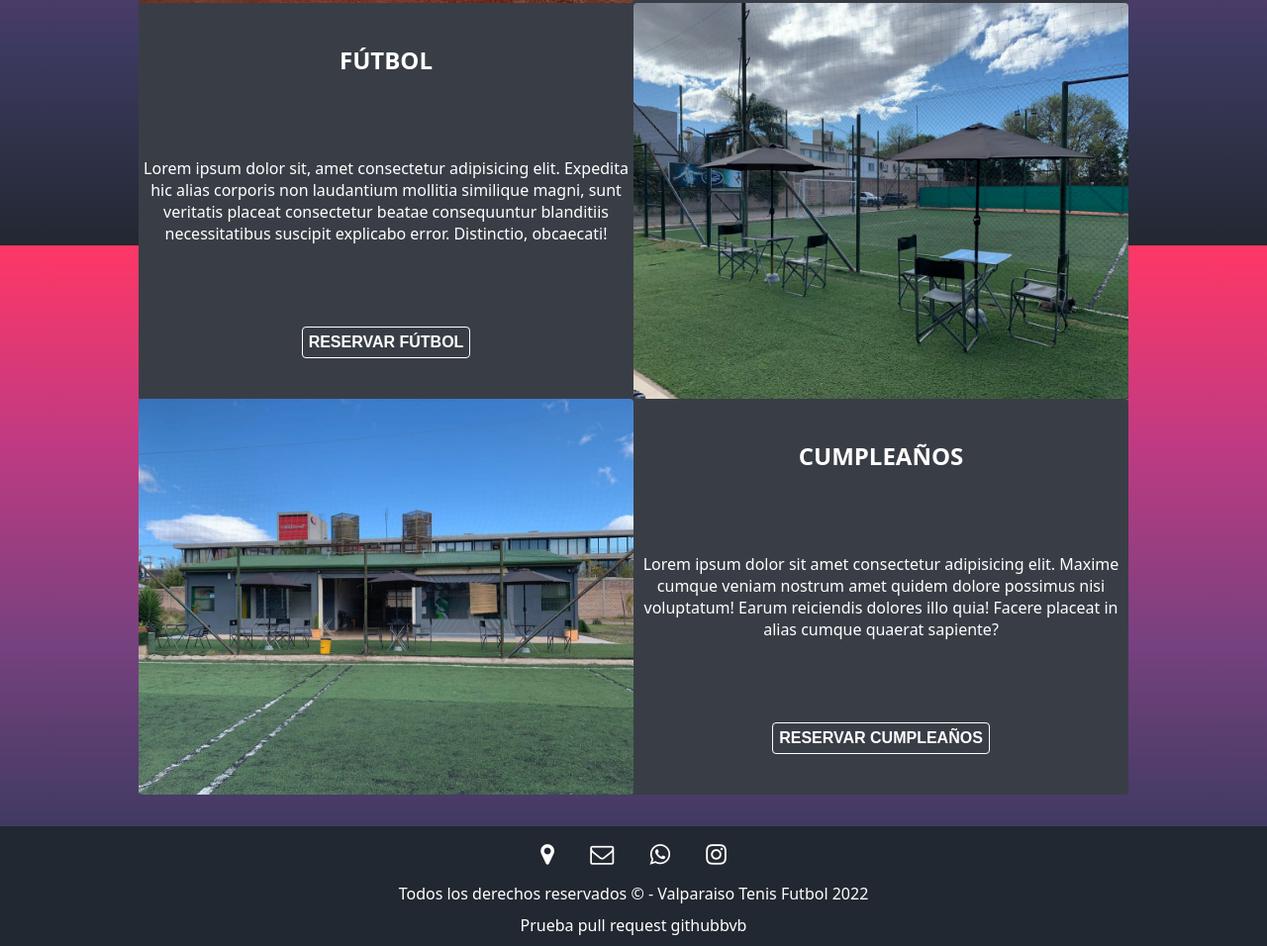
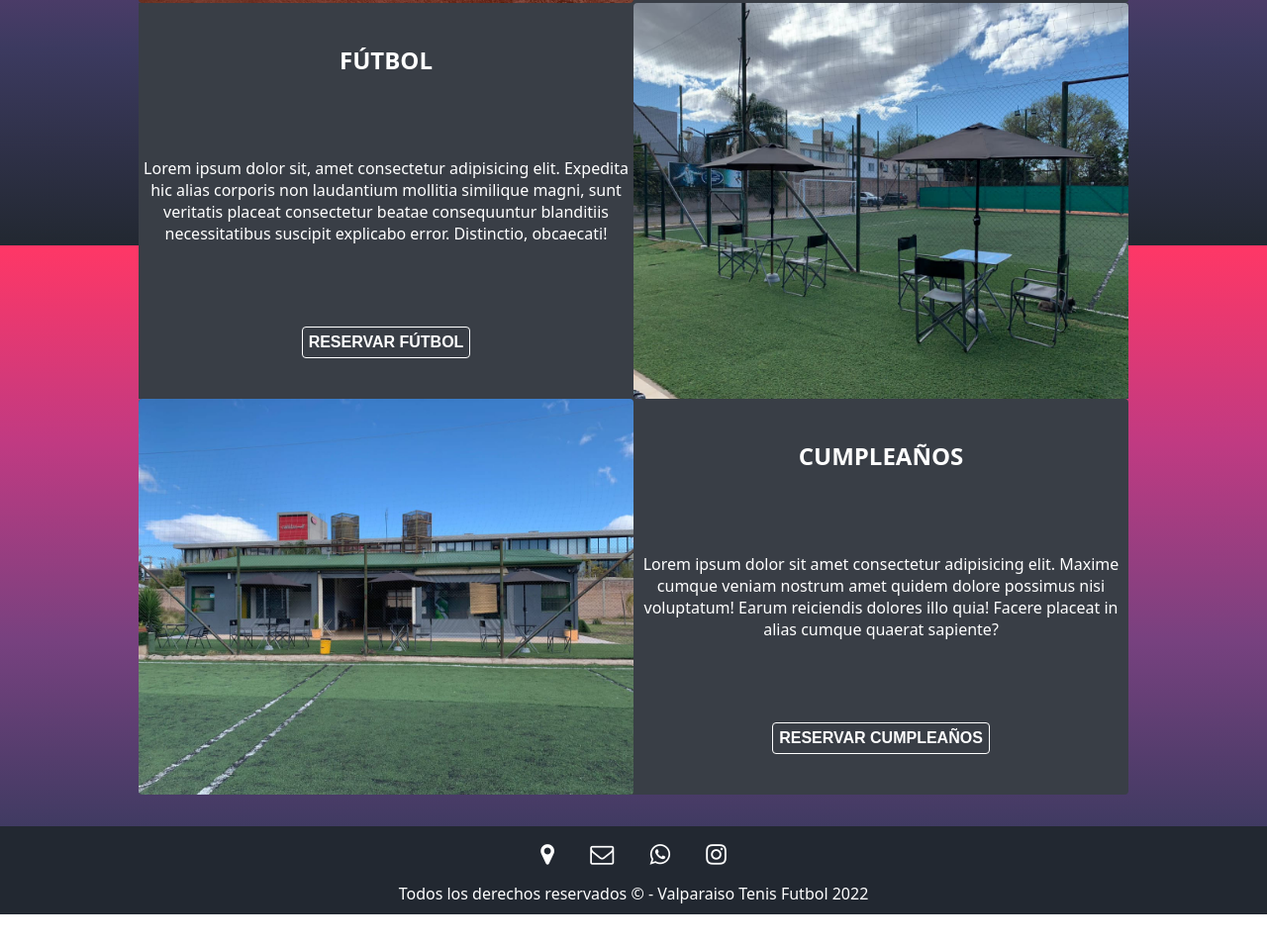
Before and after one commit to gonziramirez/Proyecto_Final, a plain HTML site: page servicios.html in a window 1280 px wide. Shown: the part 552-1508 px from the top of the page at 99% size. After the commit the page ends 1476 px from the top, so only its background shows below. Drawn offline with Linux system fonts and the light colour scheme.

Commit message:
Borre el parrafo test request

```diff
--- a/servicios.html
+++ b/servicios.html
@@ -59,7 +59,6 @@
         </ul>
 
         <p>Todos los derechos reservados &copy; - Valparaiso Tenis Futbol 2022</p>
-        <p>Prueba pull request githubbvb</p>
     </footer>
 </body>
 </html>
```
